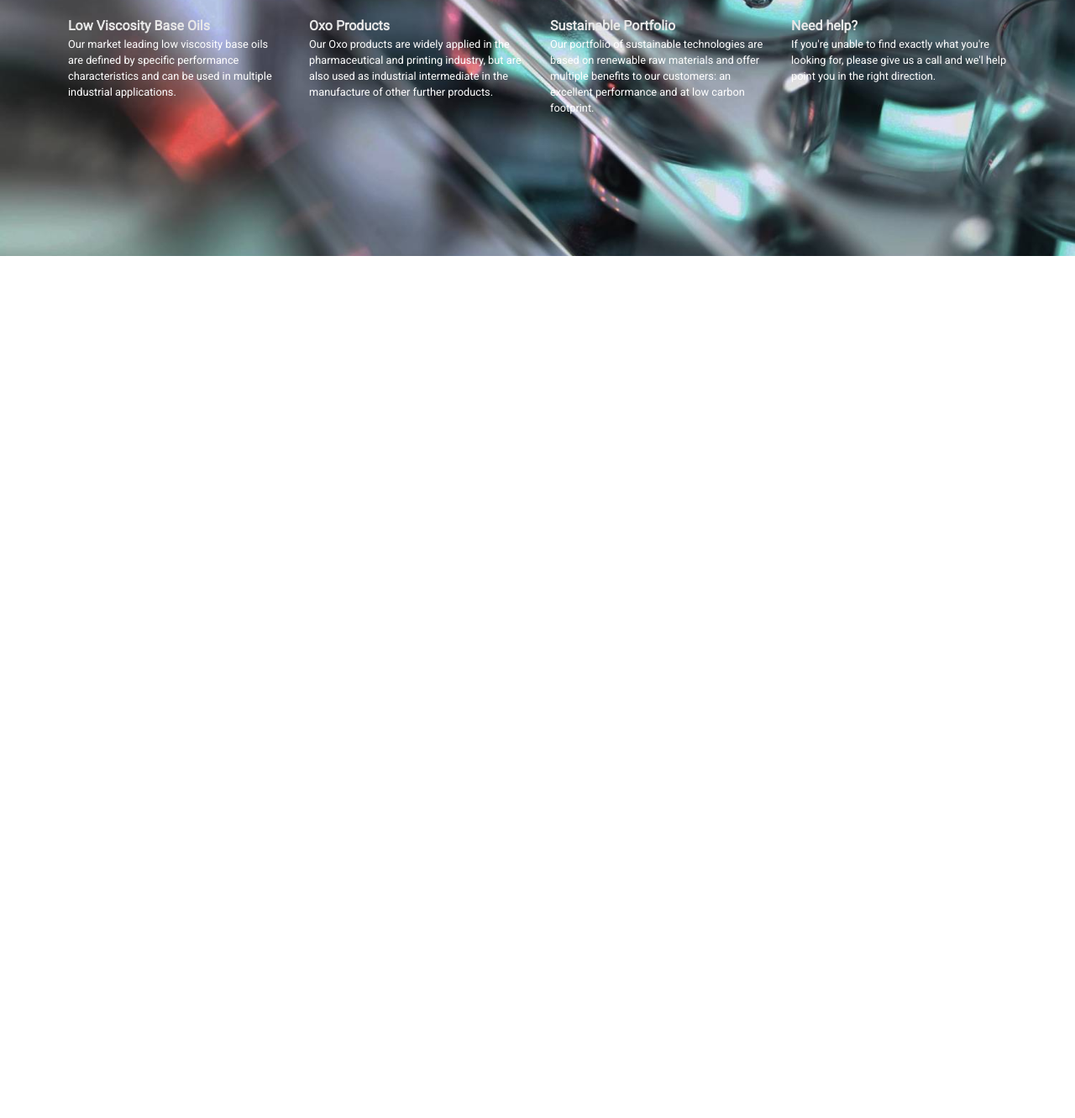
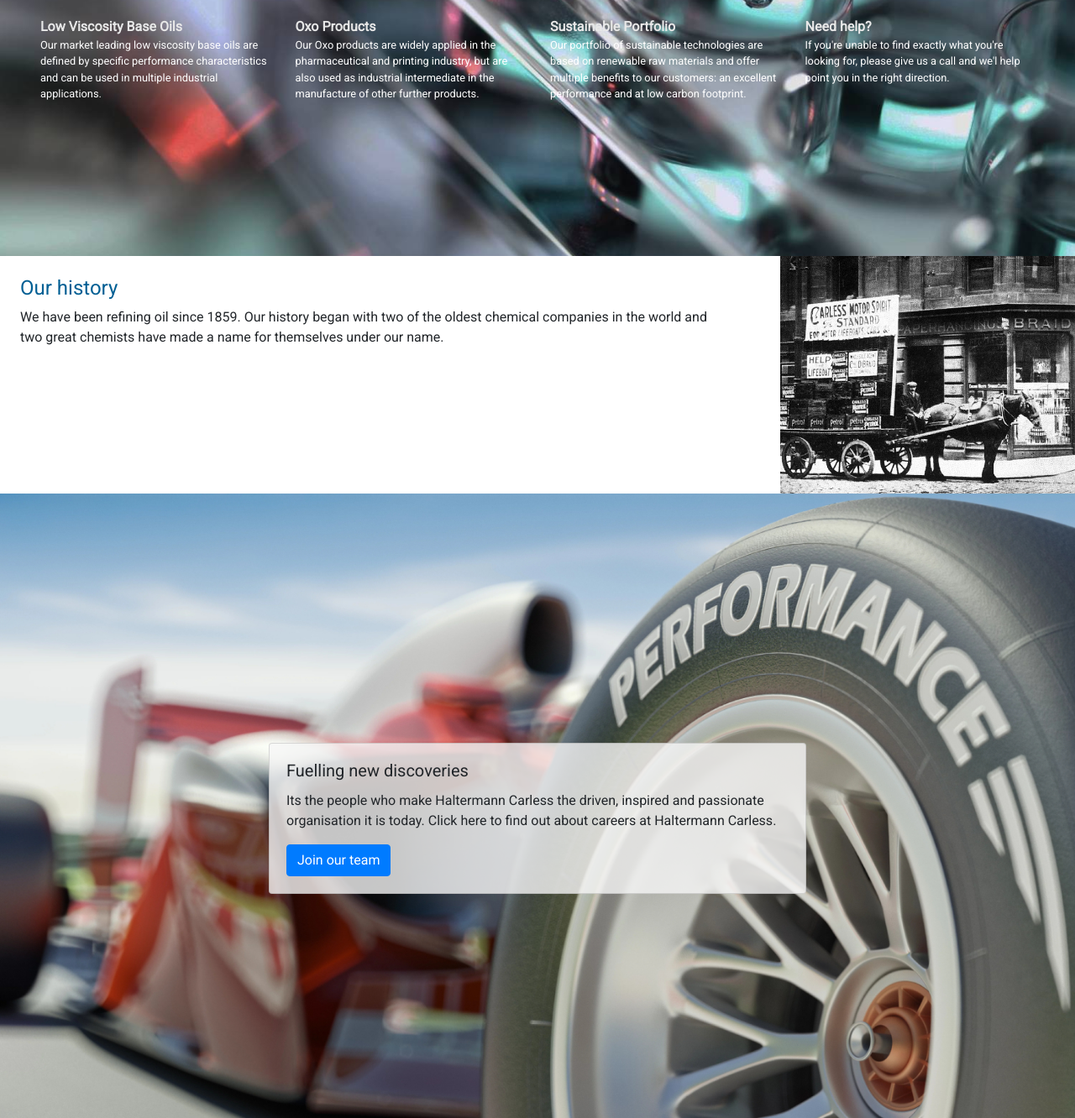
Before and after one commit to AaronRockele/bootstrap-self-study, a plain HTML site: page index.html in a window 1280 px wide. Shown: the part 1297-2629 px from the top of the page at 84% size. Before the commit the page ends 1602 px from the top, so only its background shows below. Drawn offline with nearby package versions, Linux system fonts and the light colour scheme.

Commit message:
added a block of text and a second paralax

```diff
--- a/Assets/SCSS/stylesheet.scss
+++ b/Assets/SCSS/stylesheet.scss
@@ -86,7 +86,19 @@ h1 {
     }
 }
 
-footer {
-    background-color: $color2;
-    color: $color3;
+.container3 {
+    height: 93vh;
+    width: 100vw;
+    background-image: url(../IMG/race_car.jpg);
+    background-attachment: fixed;
+    background-position: center;
+    background-repeat: no-repeat;
+    background-size: cover;
+
+    .card {
+        position: relative;
+        top: 40%;
+        margin-left: auto;
+        margin-right: auto;
+    }
 }
--- a/index.html
+++ b/index.html
@@ -3,13 +3,13 @@
 
 <head>
     <link rel="shortcut icon" type="image/x-icon" href="./Assets/IMG/navbar_logo.ico">
+    <meta name="viewport" content="width=device-width, initial-scale=1.0">
     <meta charset="UTF-8">
     <link rel="stylesheet" href="https://stackpath.bootstrapcdn.com/bootstrap/4.3.1/css/bootstrap.min.css" integrity="sha384-ggOyR0iXCbMQv3Xipma34MD+dH/1fQ784/j6cY/iJTQUOhcWr7x9JvoRxT2MZw1T" crossorigin="anonymous">
     <link href="https://fonts.googleapis.com/css?family=Roboto&display=swap" rel="stylesheet">
     <link rel="stylesheet" href="https://use.fontawesome.com/releases/v5.8.2/css/all.css" integrity="sha384-oS3vJWv+0UjzBfQzYUhtDYW+Pj2yciDJxpsK1OYPAYjqT085Qq/1cq5FLXAZQ7Ay" crossorigin="anonymous">
     <link rel="stylesheet" href="./Assets/CSS/stylesheet.css">
     <title>Haltermann Carless</title>
-
 </head>
 
 <body>
@@ -115,10 +115,12 @@
                 <div class="col-lg-5 font-weight-thin text-justify">We serve a diverse range of global industries, delivering innovative solutions to their needs and in turn the needs of each and everyone of us. Our rich history contributes to the passion and dedication of our team today in making new discoveries and continuing the Haltermann Carless story.</div>
                 <div class="col-lg-5 font-weight-thin text-justify">We have established dedicated teams that focus on key business areas such as Oil & Gas, Pentanes, Performance Fuels, Performance Solvents and Special Aromatics. We operate state-of-the-art refining, processing and blending facilities that allow us to produce a wide variety of speciality products.</div>
             </div>
+        </div>
         <div class="container2">
             <div class="row pt-5 pl-5 pr-5 justify-content-center">
                 <h3 class="">Our Business Lines</h3>
-                    <div class="row pt-2 pl-5 pr-5">
+            </div>
+            <div class="row pt-5 pl-5 pr-5">
                 <div class="col-lg-3 pt-3">
                     <a href="https://www.haltermann-carless.com/what-we-do/oxo-products">
                         <h8>Oil & Gas Products</h8>
@@ -192,7 +194,7 @@
                         <p>Our portfolio of sustainable technologies are based on renewable raw materials and offer multiple benefits to our customers: an excellent performance and at low carbon footprint.</p>
                     </a>
                 </div>
-                        <div class="col-lg-3 pt-3">
+                <div class="col-lg-3 pt-3 mb-4">
                     <a href="">
                         <h8>Need help?</h8>
                         <p>If you're unable to find exactly what you're looking for, please give us a call and we'l help point you in the right direction.</p>
@@ -201,10 +203,30 @@
 
             </div>
         </div>
+        <div class="text_block-1 m">
+            <div class="row pl-4">
+                <div class="col-lg-8 mt-4">
+                    <h4 class="logo-color">Our history</h4>
+                    <p>We have been refining oil since 1859. Our history began with two of the oldest chemical companies in the world and two great chemists have made a name for themselves under our name.</p>
+                </div>
+                <div class="col-lg-4">
+                    <img src="./Assets/IMG/history-pic.jpg" class="ml-5" width="351" alt="">
                 </div>
             </div>
+        </div>
+        <div class="container3 ">
+            <div class="card w-50 align-middle">
+                <div class="card-body">
+                    <h5 class="card-title">Fuelling new discoveries</h5>
+                    <p class="card-text">Its the people who make Haltermann Carless the driven, inspired and passionate organisation it is today. Click here to find out about careers at Haltermann Carless.</p>
+                    <a href="#" class="btn btn-primary">Join our team</a>
+                </div>
+            </div>
+        </div>
+        <div class="footer">
 
-
+        </div>
+    </div>
     <script src="https://code.jquery.com/jquery-3.3.1.slim.min.js" integrity="sha384-q8i/X+965DzO0rT7abK41JStQIAqVgRVzpbzo5smXKp4YfRvH+8abtTE1Pi6jizo" crossorigin="anonymous"></script>
     <script src="https://cdnjs.cloudflare.com/ajax/libs/popper.js/1.14.7/umd/popper.min.js" integrity="sha384-UO2eT0CpHqdSJQ6hJty5KVphtPhzWj9WO1clHTMGa3JDZwrnQq4sF86dIHNDz0W1" crossorigin="anonymous"></script>
     <script src="https://stackpath.bootstrapcdn.com/bootstrap/4.3.1/js/bootstrap.min.js" integrity="sha384-JjSmVgyd0p3pXB1rRibZUAYoIIy6OrQ6VrjIEaFf/nJGzIxFDsf4x0xIM+B07jRM" crossorigin="anonymous"></script>
```
Also changed, not shown: Assets/CSS/stylesheet.css, Assets/IMG/history-pic.jpg (added), 1 other file. Lines whose indentation alone changed are shown as unchanged.
